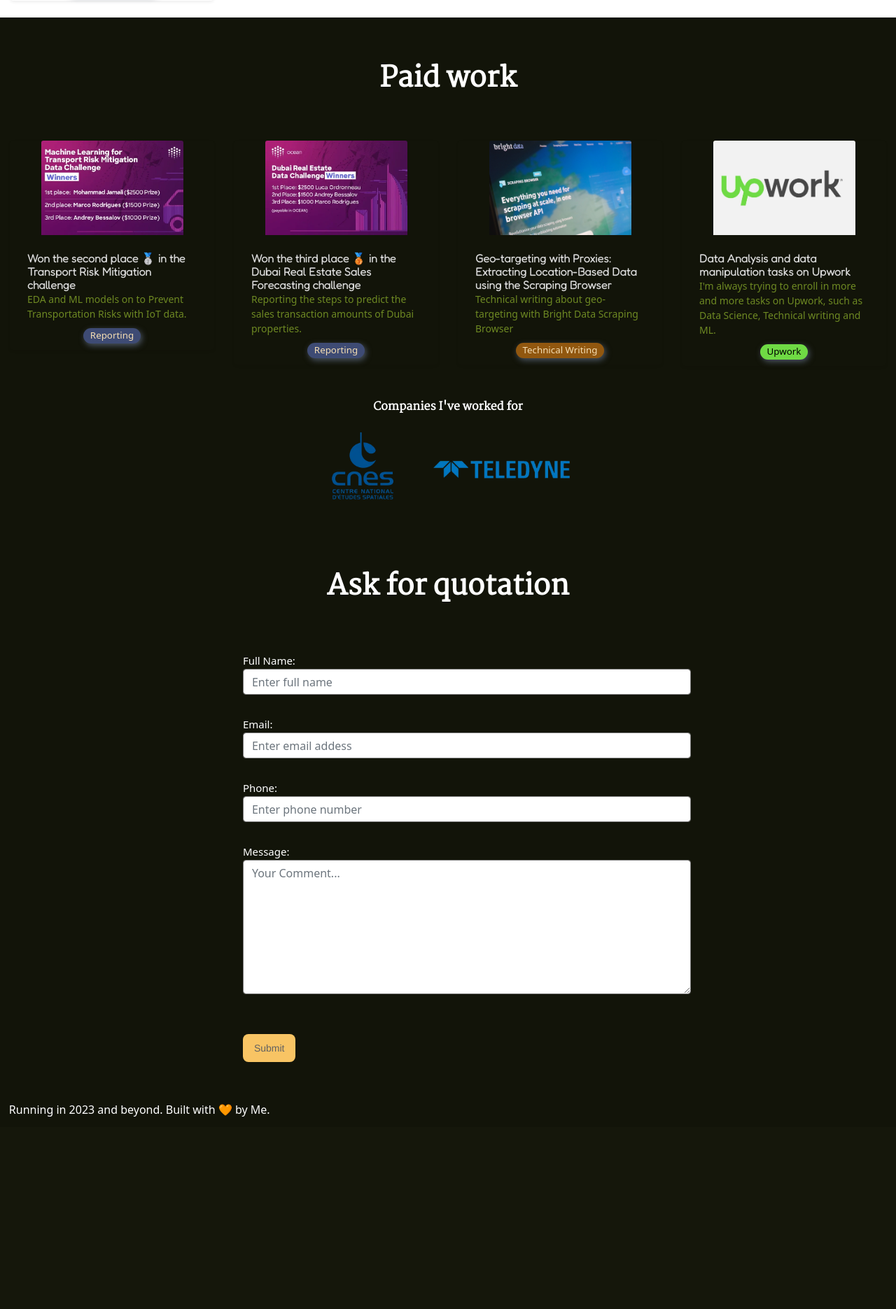
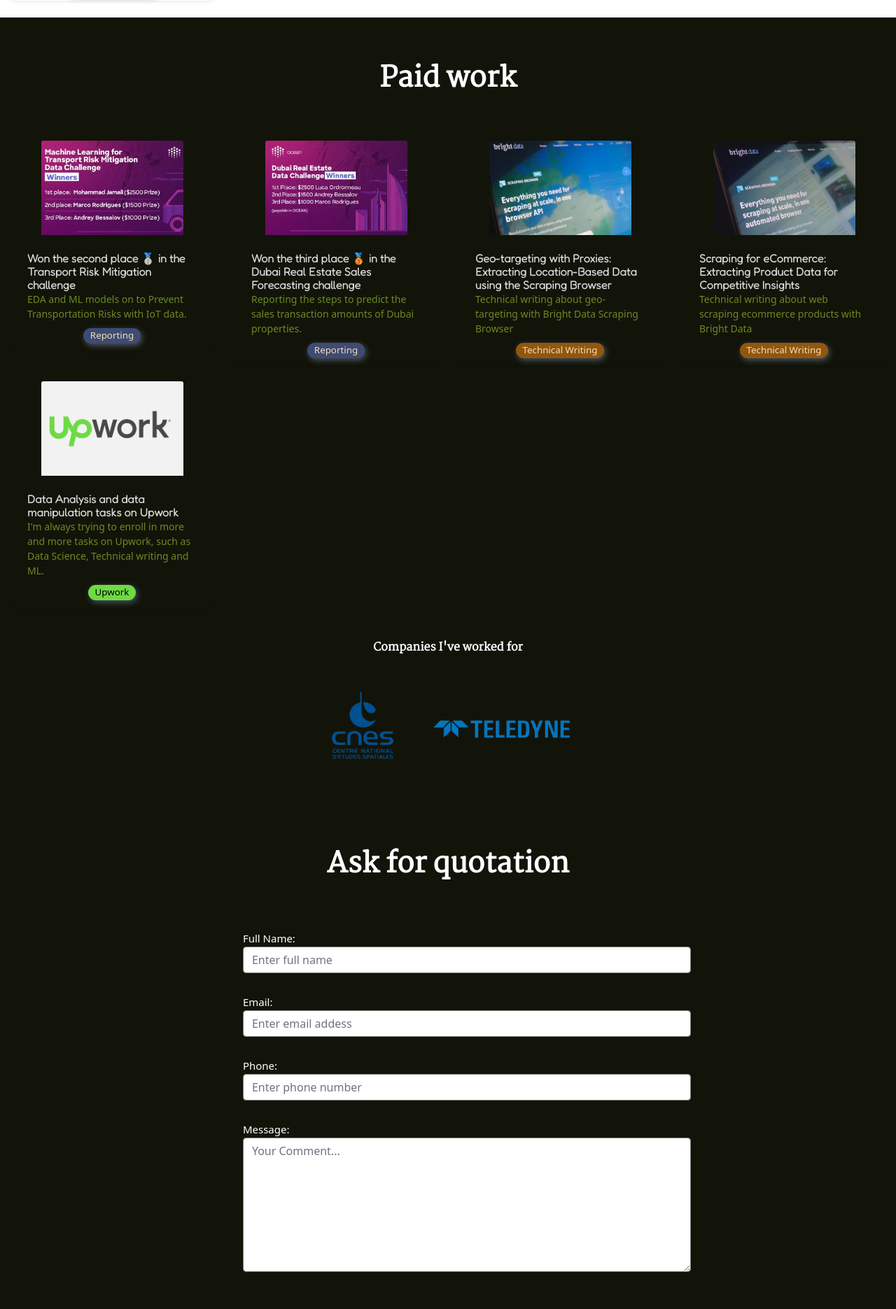
Before and after one commit to macrodrigues/flask_portfolio, a Flask app: page / in a window 1280 px wide. Shown: the part 3118-4989 px from the top of the page at 70% size. Before the commit the page ends 4714 px from the top, so only its background shows below. Run offline with Flask 2, Linux system fonts and the light colour scheme.

Commit message:
added techjury article

```diff
--- a/templates/index.html
+++ b/templates/index.html
@@ -491,6 +491,23 @@
       <!-- Work item -->
       <div class="col-xl-3 col-lg-4 col-md-6 mb-4">
         <div class="bg-white rounded shadow-sm" style="background-color: #121409 !important;">
+          <a href="https://techjury.net/blog/scraping-for-ecommerce/">
+            <img src="static/images/work/brightdata_ecommerce.webp" target="_blank" alt="" class="img-fluid card-img-top">
+          </a>
+          <div class="p-4">
+            <h5 class="title-img-gallery" style="color: rgb(218, 218, 218);">Scraping for eCommerce: Extracting Product Data for Competitive Insights</h5>
+            <p class="small text-muted mb-0" style="color: #6e8923 !important;;">Technical writing about web scraping ecommerce products with Bright Data</p>
+            <div class="project-category" style="background-color: rgb(145, 87, 15); color: wheat">
+              <p>Technical Writing</p>
+            </div>
+          </div>
+        </div>
+      </div>
+      <!-- End -->
+
+      <!-- Work item -->
+      <div class="col-xl-3 col-lg-4 col-md-6 mb-4">
+        <div class="bg-white rounded shadow-sm" style="background-color: #121409 !important;">
           <a href="https://www.upwork.com/freelancers/~01185447baa36a1b77">
             <img src="static/images/work/upwork_image.webp" target="_blank" alt=""
               class="img-fluid card-img-top">
@@ -505,16 +522,18 @@
         </div>
       </div>
       <!-- End -->
-
+    </div>
+    <div>
       <!-- Work experience -->
-      <div class="icon-about-container" style="text-align: center; justify-items: center; margin: auto; margin-top: 2%;">
+      <div class="icon-about-container" style="text-align: center; margin: auto; margin-top: 2%;">
         <h3 class="subtitle" style="color: white !important;">Companies I've worked for</h3>
         <div class="icon-about-align">
           <p class="p-img-icon">
             <img alt="cnes" width="110px" src="static/images/jobs/cnes.webp" class="lang-img-icon" />
           </p>
           <p class="p-img-icon">
-            <img alt="teledyne" width="200px" src="static/images/jobs/teledyne.webp" class="lang-img-icon" style="padding-bottom: 12%;"/>
+            <img alt="teledyne" width="200px" src="static/images/jobs/teledyne.webp" class="lang-img-icon"
+              style="padding-bottom: 12%;" />
           </p>
         </div>
       </div>
```
Also changed, not shown: static/images/work/brightdata_ecommerce.webp (added).
